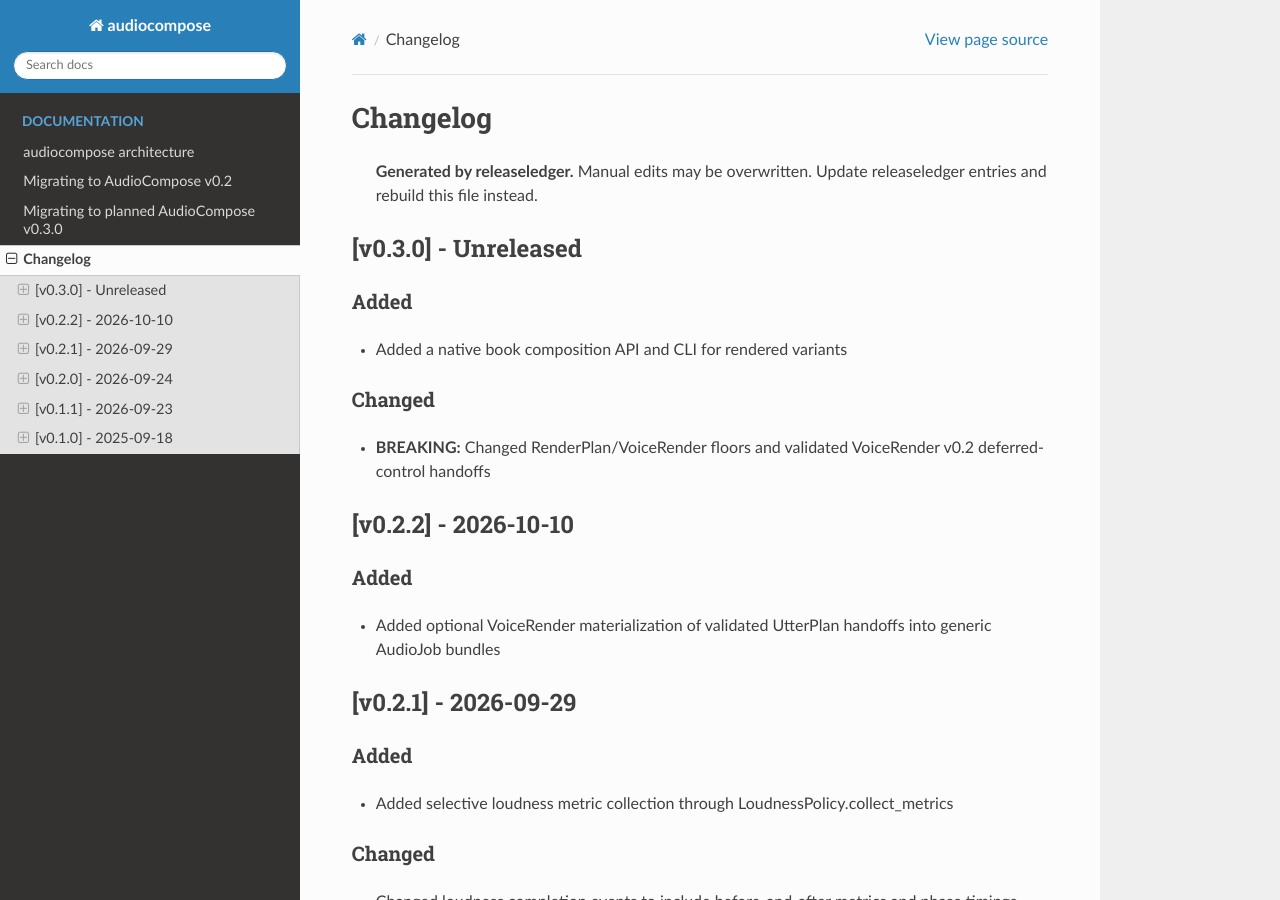
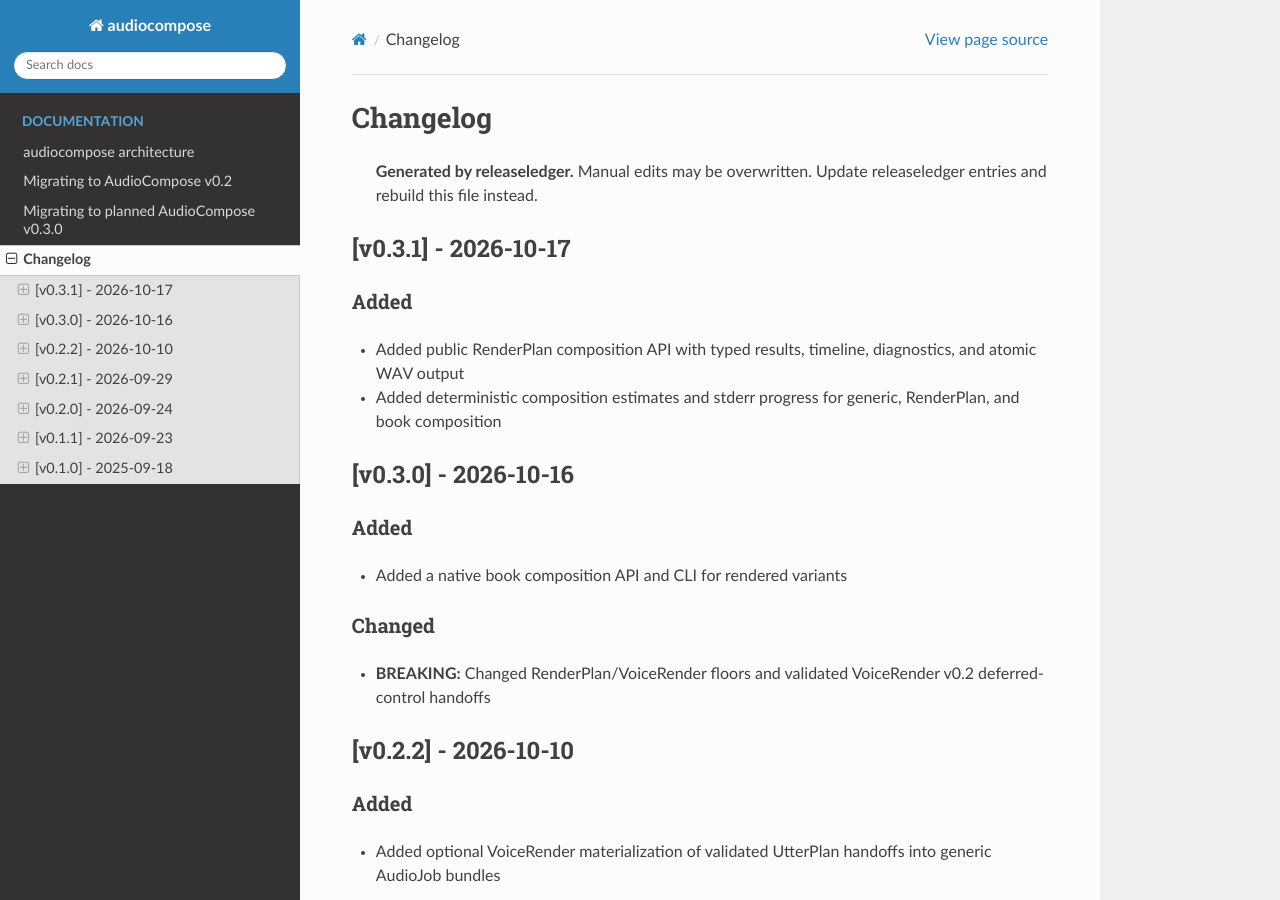
Before and after one commit to buchwandler/audiocompose, a Sphinx documentation site: the page built from docs/changelog.md, in a window 1280 px wide and 900 px high. Built offline with Sphinx 7.4.7 and the Read the Docs theme 3.1.0, drawn with Linux system fonts in a browser that asks for light colours.

Commit message:
doc: changelog

```diff
--- a/docs/changelog.md
+++ b/docs/changelog.md
@@ -2,7 +2,16 @@
 
 > **Generated by releaseledger.** Manual edits may be overwritten. Update releaseledger entries and rebuild this file instead.
 
-## [v0.3.0] - Unreleased
+## [v0.3.1] - 2026-10-17
+
+### Added
+
+- Added public RenderPlan composition API with typed results, timeline, diagnostics, and atomic WAV output
+- Added deterministic composition estimates and stderr progress for generic, RenderPlan, and book composition
+
+<!-- generated by releaseledger -->
+
+## [v0.3.0] - 2026-10-16
 
 ### Added
 
```
Also changed, not shown: .ledger/releaseledger/data/ledgers/main/releases/v0.3.0/release.md, .ledger/releaseledger/data/ledgers/main/releases/v0.3.1/entries/entry-0001.md (added), .ledger/releaseledger/data/ledgers/main/releases/v0.3.1/entries/entry-0002.md (added), .ledger/releaseledger/data/ledgers/main/releases/v0.3.1/release.md (added), 9 other files.
